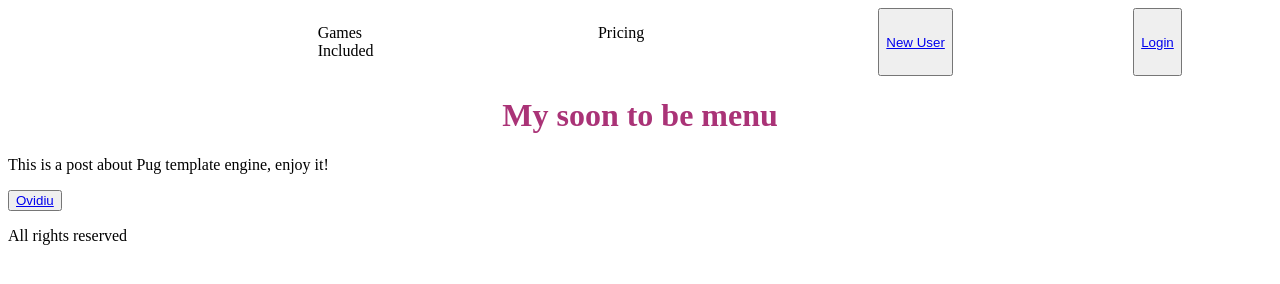
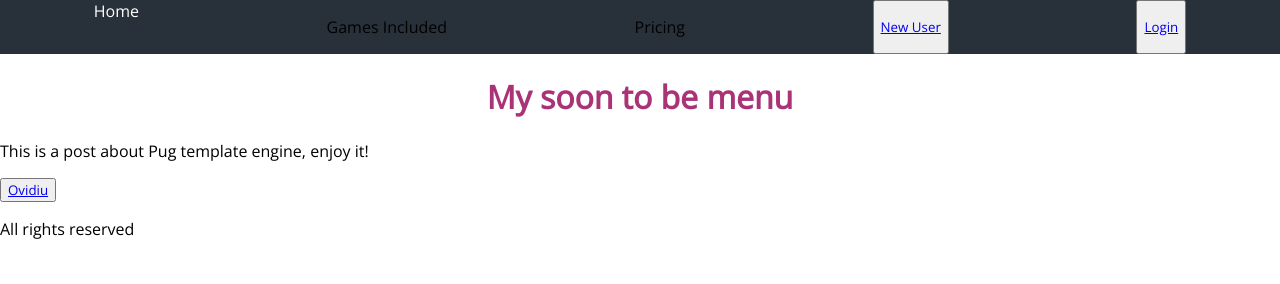
Before and after one commit to bogdanbele/LandingPageProject, a website: page index.html in a window 1280 px wide. Drawn offline with nearby package versions, Linux system fonts and the light colour scheme; files that its build step writes are made by us from their sources.

Commit message:
Basic Css

```diff
--- a/includes/head.pug
+++ b/includes/head.pug
@@ -1,5 +1,5 @@
 head
     title Landing Page
-    style(src='dist/app.css')
     link(rel='stylesheet', href='/dist/app.css')
+    link(rel='stylesheet', href='https://fonts.googleapis.com/css?family=Open+Sans')
     script(src='dist/script.js')
--- a/styles/app.scss
+++ b/styles/app.scss
@@ -1,5 +1,14 @@
 $primary-color: #A37;
+$nav-color: #28313a;
 
+body{
+	margin: 0;
+	font-family: 'Open Sans', sans-serif;
+}
+
+a{
+font-family: 'Open Sans', sans-serif;
+}
 #title {
 	  color: $primary-color;
 }
@@ -13,10 +22,10 @@ h1 {
 	 display: flex;
 	 flex-direction: row;
 	 justify-content: space-around;
+	 background-color: $nav-color;
 
 	 p {
 		 display: flex;
-		 width: 100px;
 	 }
 
 	 .white-text{
```
Also changed, not shown: index.html.
